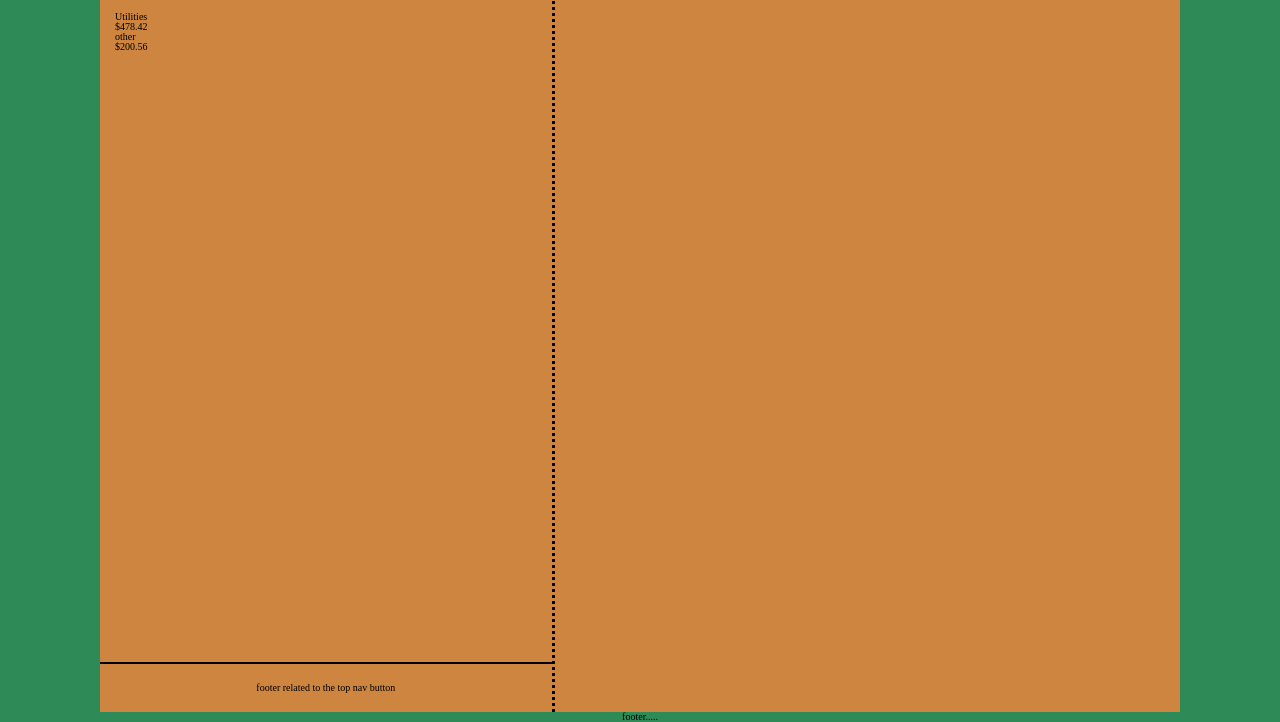
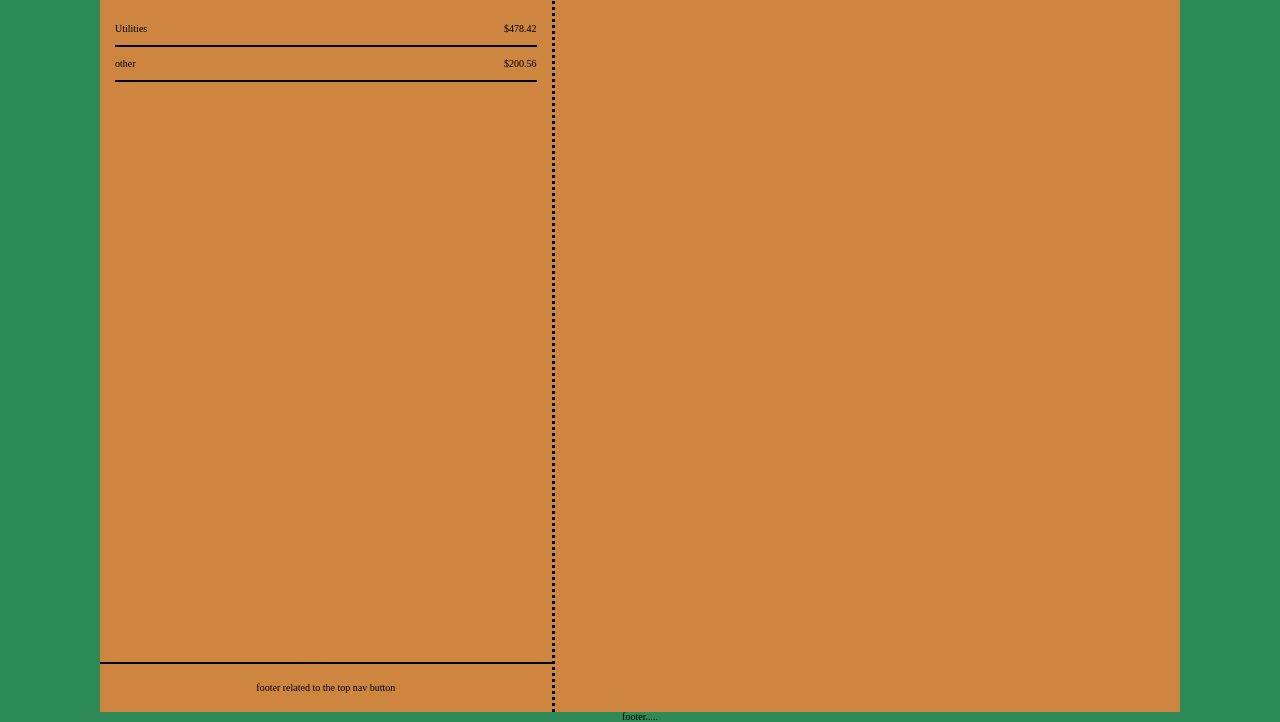
Before and after one commit to ykoziy/budgeting-app, a website built with webpack: page dist/index.html in a window 1280 px wide. Shown: the part 78-800 px from the top of the page. Built offline with nearby package versions, Linux system fonts and the light colour scheme.

Commit message:
added basic styling to the list items

```diff
--- a/src/style/style.scss
+++ b/src/style/style.scss
@@ -73,6 +73,24 @@ main {
   }
 }
 
+#budget-list {
+  li {
+    display: flex;
+    justify-content: space-between;
+    align-items: center;
+    height: 35px;
+    border-bottom: 2px solid black;
+  }
+
+  li:hover {
+    border-bottom: 2px solid green;
+  }
+}
+
 #right-panel {
   flex-grow: 2;
 }
+
+.active {
+  text-decoration: underline;
+}
```
